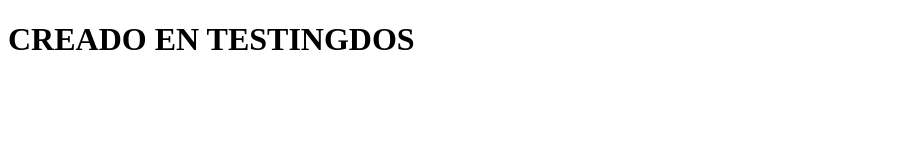
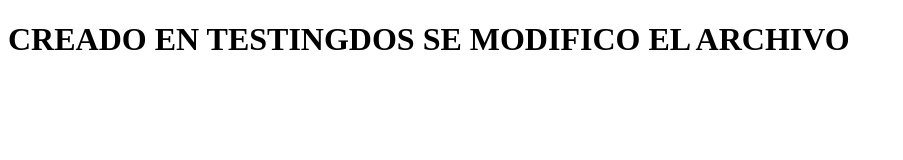
Before and after one commit to DEAMBROGGI/example-git-, a plain HTML site: page index.html in a window 1280 px wide. Shown: the whole page, without its empty margins (0-903 px from the left). Drawn offline with Linux system fonts and the light colour scheme.

Commit message:
first commit

```diff
--- a/index.html
+++ b/index.html
@@ -7,6 +7,6 @@
     <title>Pactica GIT</title>
 </head>
 <body>
-    <h1>CREADO EN TESTINGDOS</h1>
+    <h1>CREADO EN TESTINGDOS SE MODIFICO EL ARCHIVO</h1>
 </body>
 </html>
```
